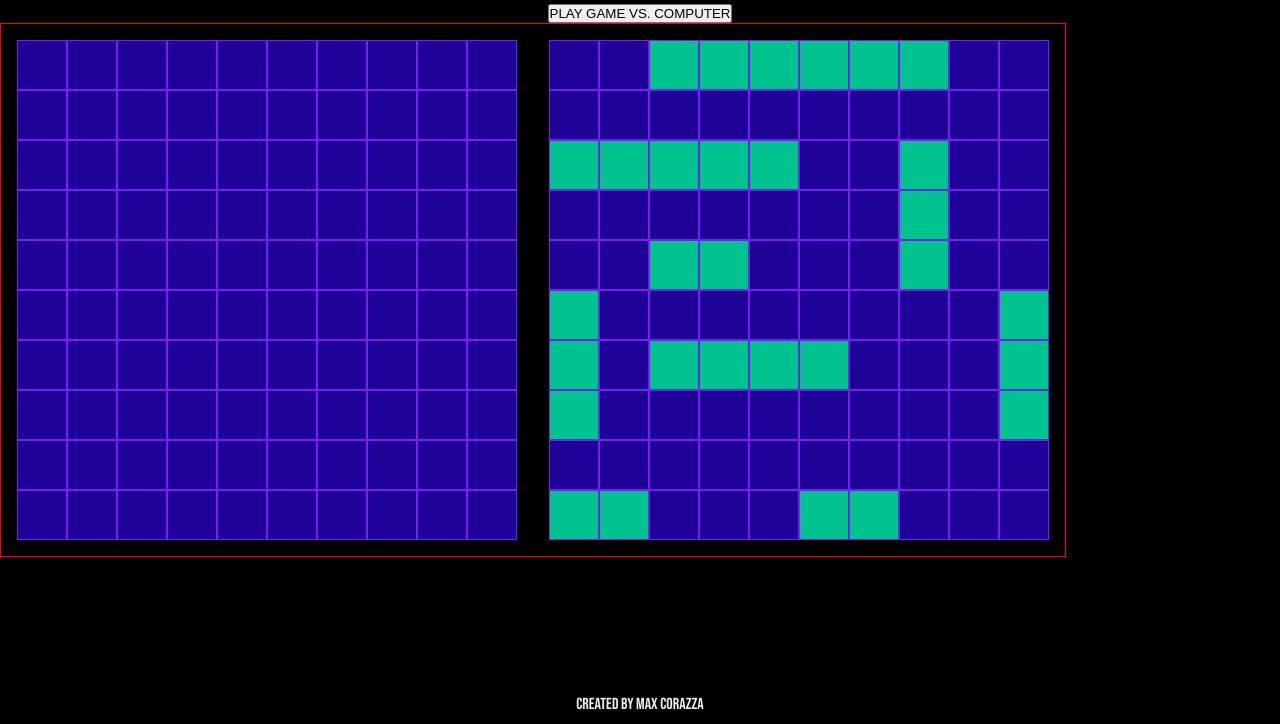
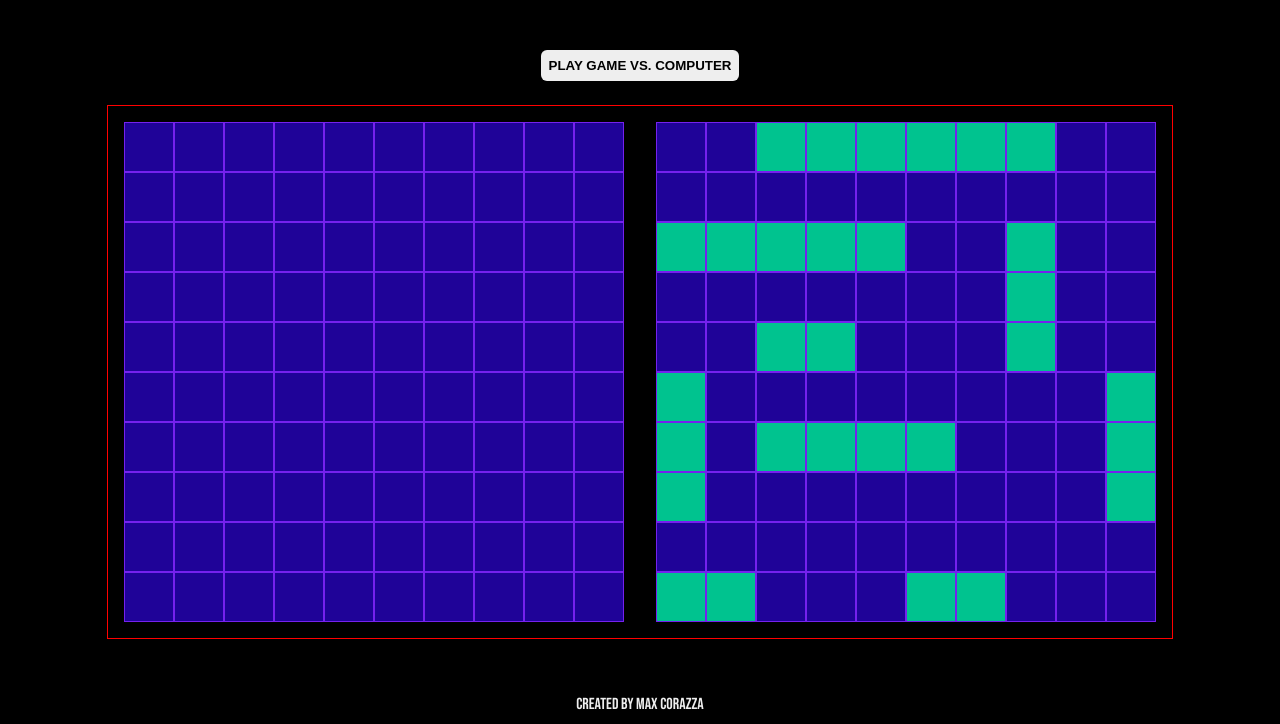
Before and after one commit to AmesburyArcher/battleship-app, a website built with Parcel: page index.html in a window 1280 px wide. Shown: the part 76-800 px from the top of the page. Built offline with nearby package versions, Linux system fonts and the light colour scheme.

Commit message:
minor styling

```diff
--- a/src/styles.css
+++ b/src/styles.css
@@ -42,15 +42,33 @@ body {
   font-size: 64;
 }
 
+.main {
+  display: flex;
+  flex-direction: column;
+  align-items: center;
+  justify-content: center;
+  gap: 1.5rem;
+}
+
 .pre__game__container {
   display: flex;
   flex-direction: column;
   justify-content: center;
   align-items: center;
+  gap: 1rem;
+}
+
+.pre__game__button {
+  padding: 0.5rem;
+  background-color: var(--color-white-1);
+  border-style: none;
+  border-radius: 6px;
+  font-weight: bold;
 }
 
 .pre__game__button__axis {
   padding: 0.2rem;
+  width: 2rem;
   background-color: var(--color-purple-2);
   border-style: none;
   border-radius: 6px;
--- a/src/views/gameBoardView.js
+++ b/src/views/gameBoardView.js
@@ -123,7 +123,7 @@ class GameBoardView extends View {
 
       handler(x, y);
     };
-
+    //Deal with cursor entering cell
     function onHover(e) {
       const currentCell = e.target;
       if (currentCell.classList.contains('occupied')) return;
@@ -196,6 +196,7 @@ class GameBoardView extends View {
         }
       }
     }
+    // Deal with cursor leaving cell
     function onExit(e) {
       const currentCell = e.target;
       if (currentCell.classList.contains('occupied')) return;
```
